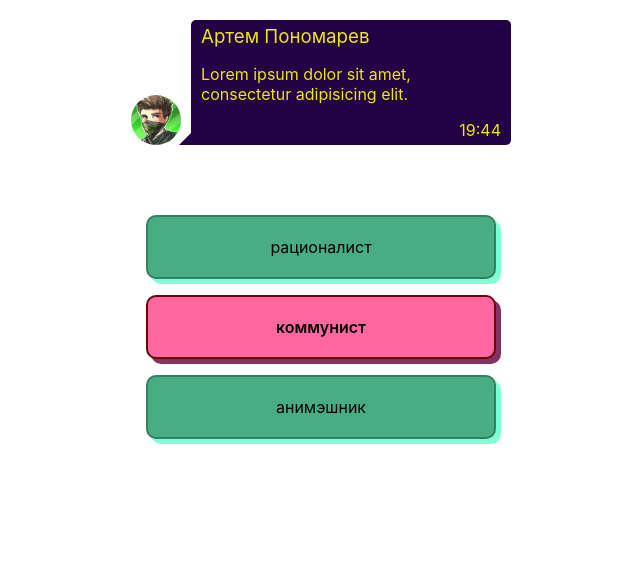
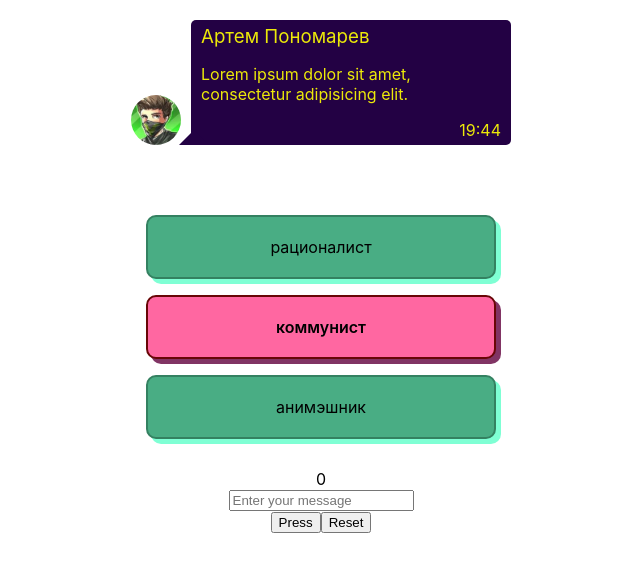
Before and after one commit to ArteeemPonomarev/MessageProj, a React (Create React App) app: page / in a window 1280 px wide. Shown: the top 572 px of the page, without its empty margins (319-959 px from the left). Built offline with nearby package versions, Linux system fonts and the light colour scheme.

Commit message:
3rd,4th tasks

```diff
--- a/src/App.jsx
+++ b/src/App.jsx
@@ -3,6 +3,7 @@ import './App.css';
 import MessageImg from './MessageImg/MessageImg'
 import MessageBlock from './MessageBlock/MessageBlock';
 import Properties from './Properties/Properties';
+import Counter from "./Counter/Counter";
 
 
 class App extends React.Component {
@@ -17,6 +18,7 @@ class App extends React.Component {
           <MessageBlock />
         </div>
         <Properties />
+        <Counter />
       </div>
     );
   }
--- /dev/null
+++ b/src/Counter/Button/Button.jsx
@@ -0,0 +1,13 @@
+import React from 'react';
+
+class Button extends React.Component {
+    render = () => {
+        return (
+            <button onClick={this.props.onClick}>
+                {this.props.children}
+            </button>
+        );
+    }
+}
+
+export default Button;
--- /dev/null
+++ b/src/Counter/Counter.jsx
@@ -0,0 +1,69 @@
+import React from 'react';
+import style from './Counter.module.css';
+import Input from "./Input/Input";
+import Button from "./Button/Button";
+import Name from "./Name/Name";
+
+
+class Counter extends React.Component {
+    state = {
+        value: 0,
+        inputValue:'',
+        names: []
+    }
+
+    onButtonClick = () => {
+        this.setState({value: this.state.value + 1})
+        if (this.state.inputValue) {
+            alert(`Hello, ${this.state.inputValue}`)
+            this.setState({
+                names: [...this.state.names, this.state.inputValue],
+                inputValue: '',
+            })
+        }
+    }
+
+    onChangeInput = (e) => {
+        let newValue = e.currentTarget.value;
+        this.setState({
+            inputValue: newValue
+        })
+    }
+    onResetClick = () => {
+        this.setState({
+            value: 0,
+            names: []
+        })
+    }
+
+    render = () => {
+
+        let names = this.state.names.map(name => <Name name={name}/>)
+
+        return (
+            <div className={style.counter}>
+                <div>
+                    <span>{this.state.value}</span>
+                </div>
+                <div>
+                    <Input type={'text'}
+                           value={this.state.inputValue}
+                           placeholder={'Enter your message'}
+                           onChange={this.onChangeInput} />
+                </div>
+                <div>
+                    <Button onClick={this.onButtonClick}>
+                        Press
+                    </Button>
+
+                    <Button onClick={this.onResetClick}>
+                        Reset
+                    </Button>
+                </div>
+                {names}
+            </div>
+        );
+    }
+}
+
+export default Counter;
--- /dev/null
+++ b/src/Counter/Counter.module.css
@@ -0,0 +1,4 @@
+.counter {
+text-align: center;
+    margin-top: 30px;
+}
--- /dev/null
+++ b/src/Counter/Input/Input.jsx
@@ -0,0 +1,14 @@
+import React from 'react';
+
+class Input extends React.Component {
+    render = () => {
+        return (
+            <input type={this.props.type}
+                   placeholder={this.props.placeholder}
+                   value={this.props.value}
+                   onChange={this.props.onChange} />
+        );
+    }
+}
+
+export default Input;
--- /dev/null
+++ b/src/Counter/Name/Name.jsx
@@ -0,0 +1,13 @@
+import React from 'react';
+
+class Name extends React.Component {
+    render = () => {
+        return (
+            <div>
+                {this.props.name}
+            </div>
+        );
+    }
+}
+
+export default Name;
```
Also changed, not shown: 1 other file (tests, documents, lock files or other folders).
